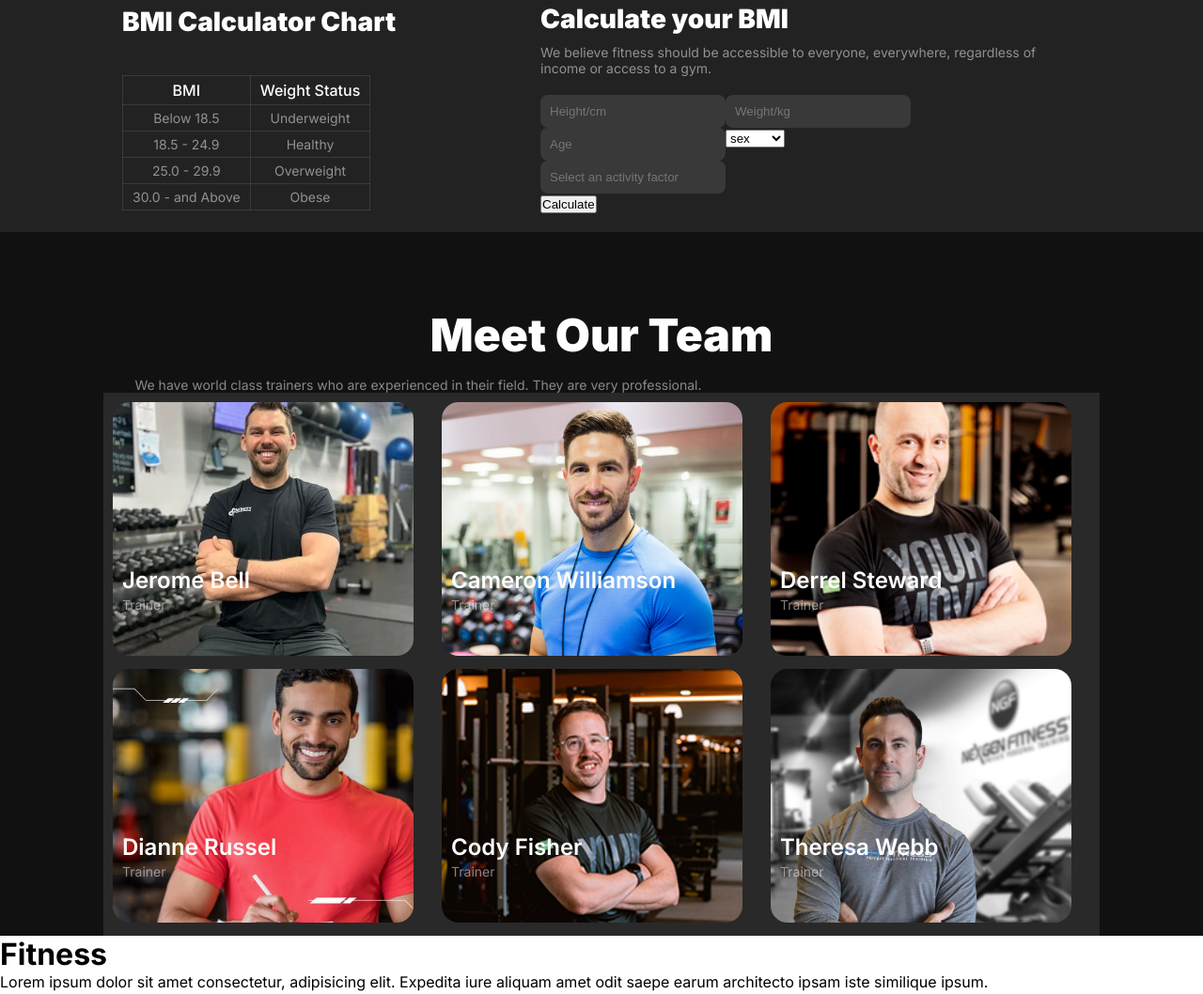
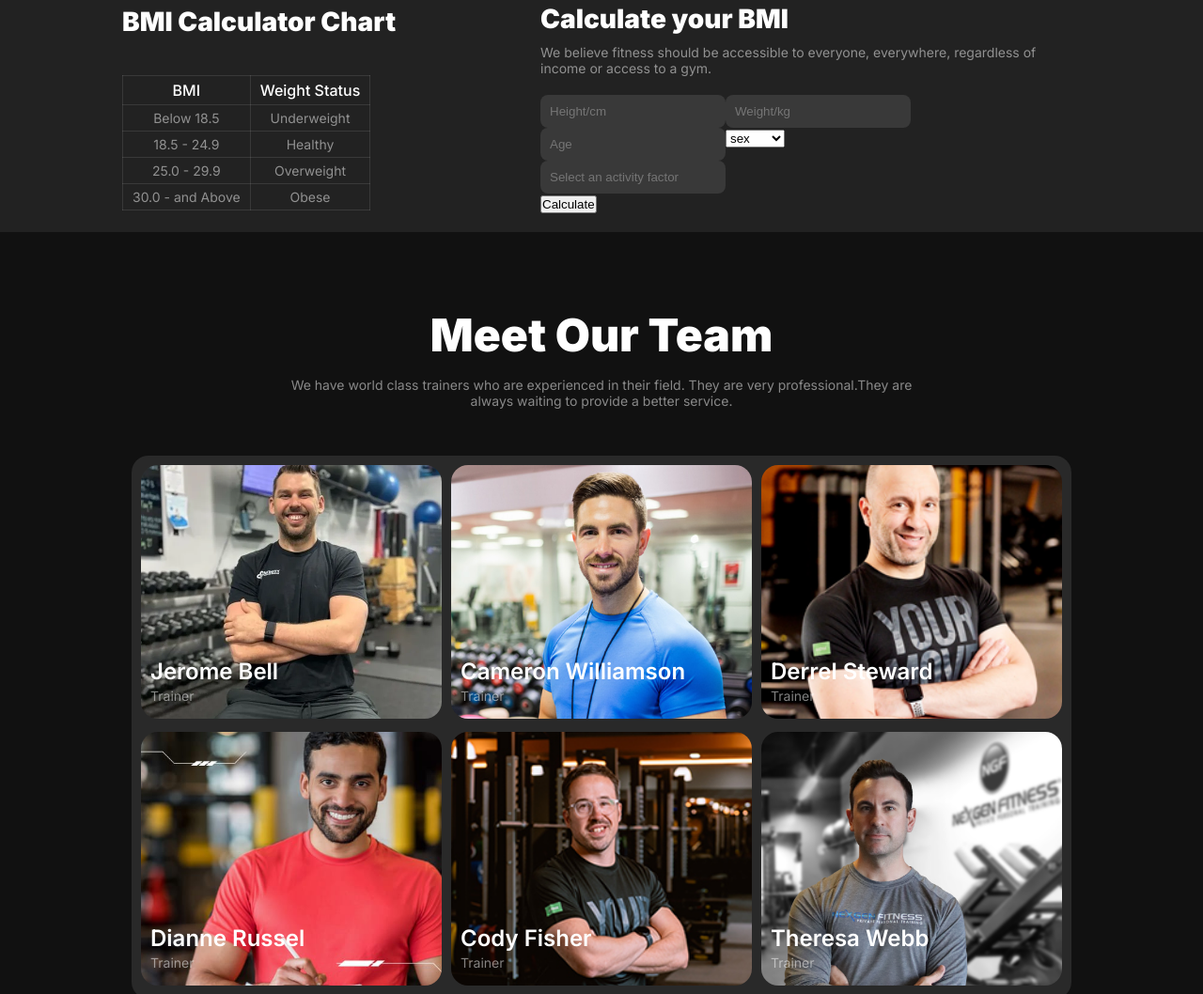
Before and after one commit to Alauddinsarker/assignment-2, a plain HTML site: page index.html in a window 1280 px wide. Shown: the part 1851-2909 px from the top of the page at 94% size. Drawn offline with Linux system fonts and the light colour scheme.

Commit message:
Team section done

```diff
--- a/index.html
+++ b/index.html
@@ -188,7 +188,7 @@
         <h3>Meet Our Team</h3>
         <p>
           We have world class trainers who are experienced in their field. They
-          are very professional.
+          are very professional.They are always waiting to provide a better service.
         </p>
         <div class="trainer-wrapper">
           <div class="trainer-1 trainer">
--- a/styles/style.css
+++ b/styles/style.css
@@ -310,7 +310,12 @@ td {
 }
 
 /* Meet Our Team Section CSS */
-
+.team-section {
+  display: flex;
+  flex-direction: column;
+  align-items: center;
+  padding-bottom: 100px;
+}
 .team-section > h3 {
   font-size: 48px;
   font-weight: 900;
@@ -321,12 +326,15 @@ td {
 .team-section > p {
   font-size: 14px;
   color: rgba(255, 255, 255, 0.5);
+  padding-top: 15px;
+  padding-bottom: 50px;
+  width: 670px;
   text-align: center;
-  padding-top: 15px;
-  width: 670px;
 }
 .trainer-wrapper {
   padding: 10px;
+
+  border-radius: 18px;
   display: grid;
   grid-template-columns: repeat(3, 1fr);
   grid-gap: 10px 10px;
@@ -338,21 +346,21 @@ td {
   object-fit: cover;
   border-radius: 18px;
 }
-.trainer{
+.trainer {
   position: relative;
 }
-.trainer-h5{
+.trainer-h5 {
   color: #fff;
   position: absolute;
-bottom: 70px;
+  bottom: 40px;
   left: 10px;
   font-size: 24px;
   font-weight: 600;
 }
-.trainer-p{
+.trainer-p {
   color: #fff;
   position: absolute;
-bottom: 50px;
+  bottom: 20px;
   left: 10px;
   font-size: 14px;
   color: rgba(255, 255, 255, 0.5);
```
Lines whose indentation alone changed are shown as unchanged.
